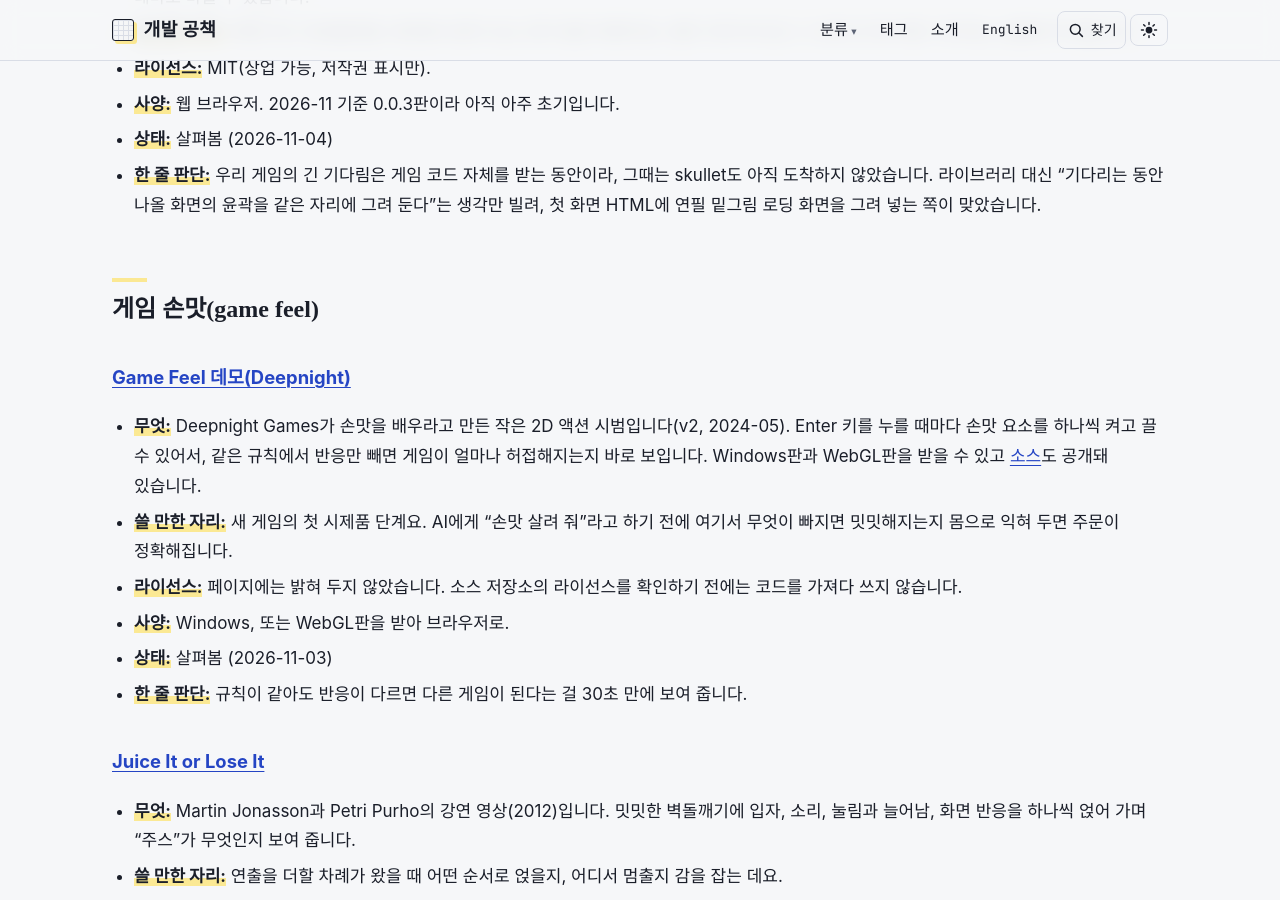
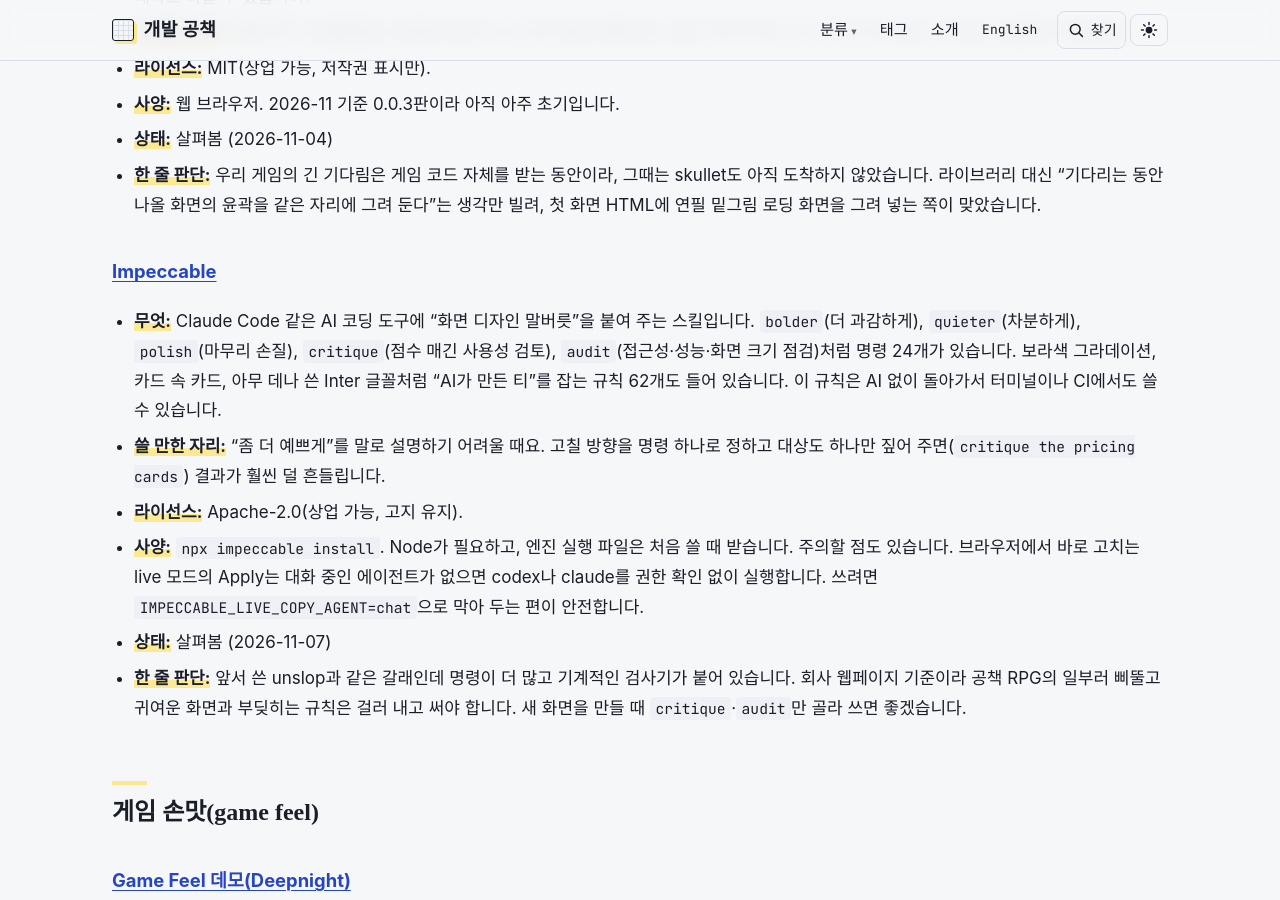
Before and after one commit to wh209302/wh209302.github.io, a Jekyll site: the page built from shelf.md, in a window 1280 px wide and 900 px high, scrolled down 6981 px. Built offline with Jekyll 4.4.1, drawn with Linux system fonts in a browser that asks for light colours; some web fonts are replaced.

Commit message:
기술 서랍·참고 자료 글: Impeccable 추가(한·영)
Co-Authored-By: Claude Opus 5.5 <noreply@anthropic.com>
Claude-Session: https://claude.ai/code/session_01LdZGhSgbVBu5vdKj6XraHe

```diff
--- a/shelf.md
+++ b/shelf.md
@@ -165,6 +165,15 @@ AI와 일하다 보면 "오, 이거 대박인데?" 싶은 기술이 하루에도
 - **상태:** 살펴봄 (2026-11-04)
 - **한 줄 판단:** 우리 게임의 긴 기다림은 게임 코드 자체를 받는 동안이라, 그때는 skullet도 아직 도착하지 않았습니다. 라이브러리 대신 "기다리는 동안 나올 화면의 윤곽을 같은 자리에 그려 둔다"는 생각만 빌려, 첫 화면 HTML에 연필 밑그림 로딩 화면을 그려 넣는 쪽이 맞았습니다.
 
+### [Impeccable](https://github.com/pbakaus/impeccable)
+
+- **무엇:** Claude Code 같은 AI 코딩 도구에 "화면 디자인 말버릇"을 붙여 주는 스킬입니다. `bolder`(더 과감하게), `quieter`(차분하게), `polish`(마무리 손질), `critique`(점수 매긴 사용성 검토), `audit`(접근성·성능·화면 크기 점검)처럼 명령 24개가 있습니다. 보라색 그라데이션, 카드 속 카드, 아무 데나 쓴 Inter 글꼴처럼 "AI가 만든 티"를 잡는 규칙 62개도 들어 있습니다. 이 규칙은 AI 없이 돌아가서 터미널이나 CI에서도 쓸 수 있습니다.
+- **쓸 만한 자리:** "좀 더 예쁘게"를 말로 설명하기 어려울 때요. 고칠 방향을 명령 하나로 정하고 대상도 하나만 짚어 주면(`critique the pricing cards`) 결과가 훨씬 덜 흔들립니다.
+- **라이선스:** Apache-2.0(상업 가능, 고지 유지).
+- **사양:** `npx impeccable install`. Node가 필요하고, 엔진 실행 파일은 처음 쓸 때 받습니다. 주의할 점도 있습니다. 브라우저에서 바로 고치는 live 모드의 Apply는 대화 중인 에이전트가 없으면 codex나 claude를 권한 확인 없이 실행합니다. 쓰려면 `IMPECCABLE_LIVE_COPY_AGENT=chat`으로 막아 두는 편이 안전합니다.
+- **상태:** 살펴봄 (2026-11-07)
+- **한 줄 판단:** 앞서 쓴 unslop과 같은 갈래인데 명령이 더 많고 기계적인 검사기가 붙어 있습니다. 회사 웹페이지 기준이라 공책 RPG의 일부러 삐뚤고 귀여운 화면과 부딪히는 규칙은 걸러 내고 써야 합니다. 새 화면을 만들 때 `critique`·`audit`만 골라 쓰면 좋겠습니다.
+
 ## 게임 손맛(game feel)
 
 ### [Game Feel 데모(Deepnight)](https://deepnight.net/games/game-feel/)
```
Also changed, not shown: _posts/2026-10-27-reference-sites.md (+2 -0 lines), en/_posts/2026-10-27-reference-sites.md (+2 -0 lines), en/shelf.md (+9 -0 lines).
